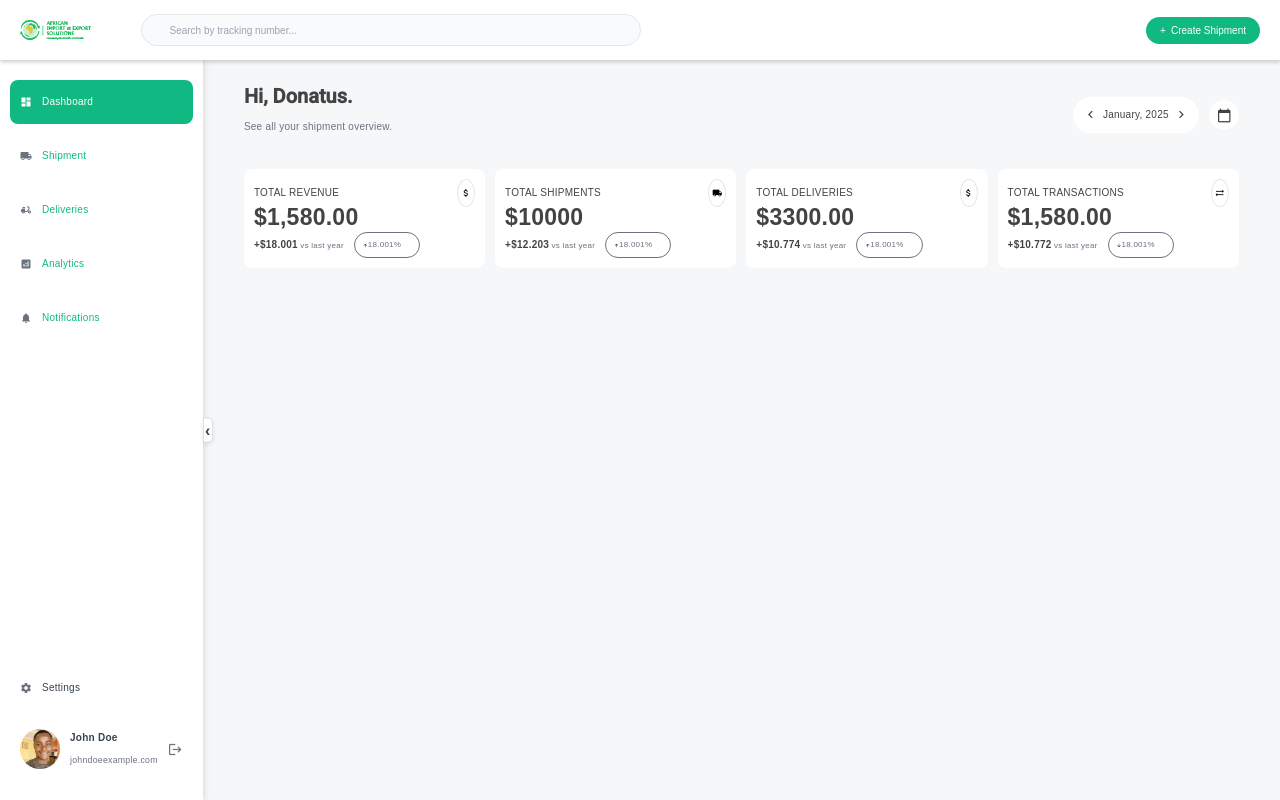
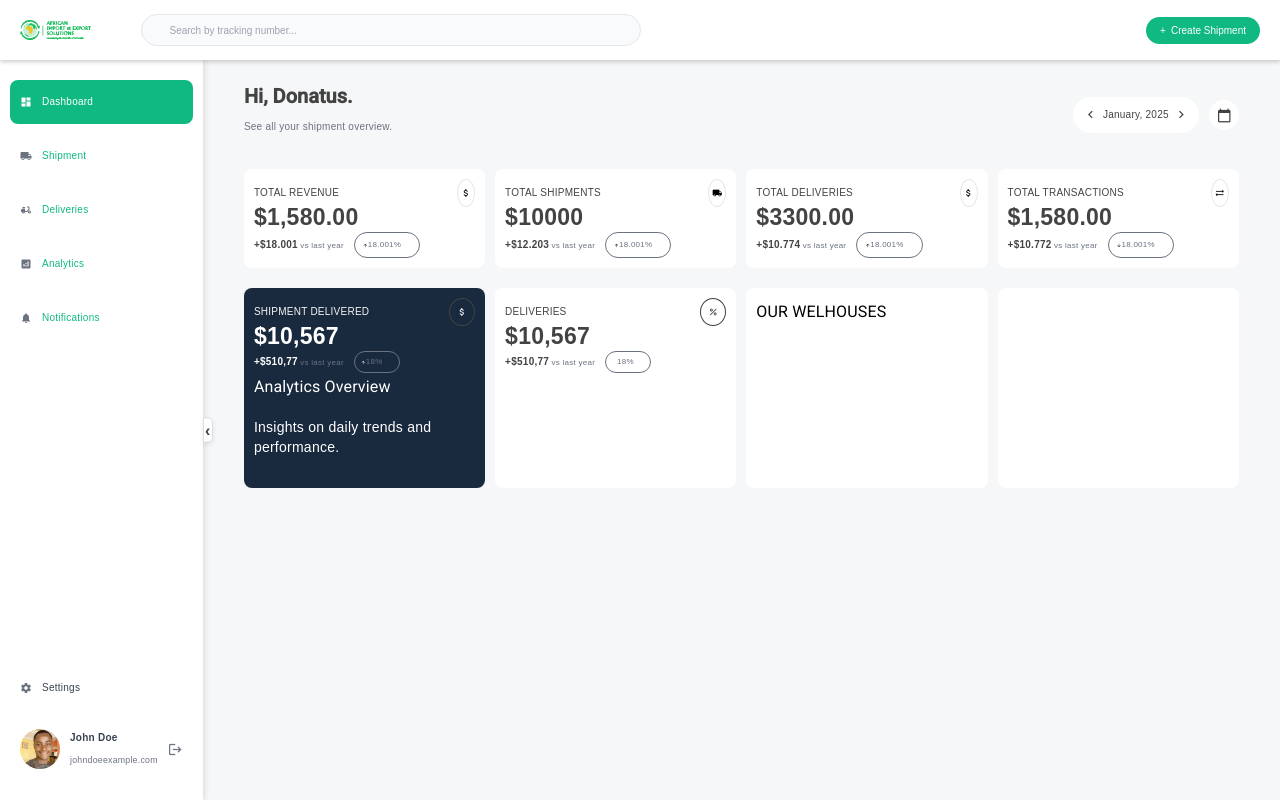
Before and after one commit to BrainDoe/aies-test, an Angular app: page /dashboard/main in a window 1280 px wide. Built offline with nearby package versions, Linux system fonts and the light colour scheme.

Commit message:
Refactored to content project for the cards

```diff
--- /dev/null
+++ b/src/app/dashboard/components/shipment-info-card/shipment-info-card.component.html
@@ -0,0 +1,3 @@
+<div class="unique-card" [ngStyle]="customStyles">
+  <ng-content></ng-content>
+</div>
--- /dev/null
+++ b/src/app/dashboard/components/shipment-info-card/shipment-info-card.component.scss
@@ -0,0 +1,9 @@
+.unique-card {
+  border-radius: 0.8rem;
+  padding: 1rem;
+  display: flex;
+  flex-direction: column;
+  justify-content: flex-start;
+  align-items: center;
+  background: #fff;
+}
--- /dev/null
+++ b/src/app/dashboard/components/shipment-info-card/shipment-info-card.component.ts
@@ -0,0 +1,15 @@
+import { Component, Input, OnInit } from '@angular/core';
+
+@Component({
+  selector: 'app-shipment-info-card',
+  templateUrl: './shipment-info-card.component.html',
+  styleUrl: './shipment-info-card.component.scss',
+})
+export class ShipmentInfoCardComponent implements OnInit {
+  @Input({ required: true }) cardData: any;
+  @Input() customStyles: any;
+
+  ngOnInit() {
+    console.log(this.cardData);
+  }
+}
--- a/src/app/dashboard/components/shipment-info/shipment-info.component.html
+++ b/src/app/dashboard/components/shipment-info/shipment-info.component.html
@@ -1,5 +1,127 @@
 <div class="shipment-area">
   <div class="container">
-    <div class="content-wrapper"></div>
+    <div class="content-wrapper">
+      <app-shipment-info-card
+        *ngFor="let card of cards"
+        [cardData]="card"
+        [customStyles]="card.customStyles"
+      >
+        <div
+          *ngIf="card.customTemplate === 'customCard1'"
+          class="card1-content"
+        >
+          <div class="card-header">
+            <span>SHIPMENT DELIVERED</span>
+            <div>
+              <i class="material-icons">attach_money</i>
+            </div>
+          </div>
+          <div class="card-body">
+            <span>$10,567</span>
+          </div>
+          <div class="card-footer">
+            <span><strong>+$510,77</strong> vs last year</span>
+            <div>
+              <i class="material-icons">arrow_upward</i>
+              <span>18%</span>
+            </div>
+          </div>
+          <div class="analytics">
+            <h3>Analytics Overview</h3>
+            <p>Insights on daily trends and performance.</p>
+          </div>
+        </div>
+        <div
+          *ngIf="card.customTemplate === 'customCard2'"
+          class="card2-content"
+        >
+          <div class="card-header">
+            <span>DELIVERIES</span>
+            <div>
+              <i class="material-icons">percent</i>
+            </div>
+          </div>
+          <div class="card-body">
+            <span>$10,567</span>
+          </div>
+          <div class="card-footer">
+            <span><strong>+$510,77</strong> vs last year</span>
+            <div>
+              <i class="material-icons">arrow_upward</i>
+              <span>18%</span>
+            </div>
+          </div>
+          <div class="analytics"></div>
+        </div>
+        <div
+          *ngIf="card.customTemplate === 'customCard3'"
+          class="card3-content"
+        >
+          <h3>OUR WELHOUSES</h3>
+        </div>
+      </app-shipment-info-card>
+    </div>
   </div>
 </div>
+
+<!-- Define Custom Templates -->
+<ng-template #customCard1>
+  <div class="card1-content">
+    <div class="card-header">
+      <span>SHIPMENT DELIVERED</span>
+      <div>
+        <i class="material-icons">attach_money</i>
+      </div>
+    </div>
+    <div class="card-body">
+      <span>$10,567</span>
+    </div>
+    <div class="card-footer">
+      <span><strong>+$510,77</strong> vs last year</span>
+      <div>
+        <i class="material-icons">arrow_upward</i>
+        <span>18%</span>
+      </div>
+    </div>
+    <!-- <div class="top">
+      <h3>SHIPMENT DELIVERED</h3>
+      <i class="material-icons">attach_money</i>
+    </div> -->
+    <!-- <div class="amout">
+      <span><strong>+$10,774</strong> vs last year</span>
+      <div>
+        <i class="material-icons">arrow_upward</i>
+        <span>18%</span>
+      </div>
+    </div> -->
+    <div class="analytics">
+      <h3>Analytics Overview</h3>
+      <p>Insights on daily trends and performance.</p>
+    </div>
+  </div>
+</ng-template>
+
+<ng-template #customCard2>
+  <div class="card2-content">
+    <h3>Sales Data</h3>
+    <canvas id="salesChart"></canvas>
+  </div>
+</ng-template>
+
+<ng-template #customCard3>
+  <div class="card3-content">
+    <h3>Recent Notifications</h3>
+    <ul>
+      <li *ngFor="let notification of notifications">{{ notification }}</li>
+    </ul>
+  </div>
+</ng-template>
+
+<ng-template #customCard4>
+  <div class="card4-content">
+    <img src="assets/user-avatar.jpg" alt="User Avatar" class="profile-img" />
+    <h3>{{ user.name }}</h3>
+    <p>{{ user.email }}</p>
+    <button class="edit-profile-btn">Edit Profile</button>
+  </div>
+</ng-template>
--- a/src/app/dashboard/components/shipment-info/shipment-info.component.scss
+++ b/src/app/dashboard/components/shipment-info/shipment-info.component.scss
@@ -24,3 +24,240 @@
     }
   }
 }
+
+.card1-content {
+  width: 100%;
+
+  .card-header {
+    display: flex;
+    align-items: center;
+    justify-content: space-between;
+
+    span {
+      font-size: 1rem;
+      color: #f4f4f4;
+      display: inline-block;
+    }
+
+    div {
+      padding: 0.3rem 0.7rem;
+      border-radius: 50%;
+      border: 1px solid #434343;
+    }
+
+    i {
+      font-size: 1rem;
+      display: inline-block;
+      margin-top: 0.3rem;
+      color: #fff;
+    }
+  }
+
+  .card-body {
+    display: flex;
+    align-items: center;
+    justify-content: flex-start;
+
+    span {
+      display: inline-block;
+      font-size: 2.3rem;
+      font-weight: 600;
+      color: #fff;
+    }
+  }
+
+  .card-footer {
+    display: flex;
+    align-items: center;
+    justify-content: flex-start;
+    margin-top: 0.5rem;
+
+    span {
+      font-size: 0.8rem;
+      display: inline-block;
+      color: #6b7280;
+      margin-right: 1rem;
+
+      strong {
+        font-size: 1rem;
+        color: #fff;
+      }
+    }
+
+    div {
+      display: flex;
+      align-items: center;
+      justify-content: space-between;
+      padding: 0rem 0.6rem;
+      border-radius: 2rem;
+      border: 1px solid #6b7280;
+
+      i {
+        font-size: 0.5rem;
+        display: inline-block;
+      }
+      span {
+        font-size: 0.8rem;
+        display: inline-block;
+      }
+    }
+  }
+}
+
+.card2-content {
+  width: 100%;
+
+  .card-header {
+    display: flex;
+    align-items: center;
+    justify-content: space-between;
+
+    span {
+      font-size: 1rem;
+      color: #434343;
+      display: inline-block;
+    }
+
+    div {
+      padding: 0.3rem 0.7rem;
+      border-radius: 50%;
+      border: 1px solid #434343;
+    }
+
+    i {
+      font-size: 1rem;
+      display: inline-block;
+      margin-top: 0.3rem;
+      color: #434343;
+    }
+  }
+
+  .card-body {
+    display: flex;
+    align-items: center;
+    justify-content: flex-start;
+
+    span {
+      display: inline-block;
+      font-size: 2.3rem;
+      font-weight: 600;
+      color: #434343;
+    }
+  }
+
+  .card-footer {
+    display: flex;
+    align-items: center;
+    justify-content: flex-start;
+    margin-top: 0.5rem;
+
+    span {
+      font-size: 0.8rem;
+      display: inline-block;
+      color: #6b7280;
+      margin-right: 1rem;
+
+      strong {
+        font-size: 1rem;
+        color: #434343;
+      }
+    }
+
+    div {
+      display: flex;
+      align-items: center;
+      justify-content: space-between;
+      padding: 0rem 0.6rem;
+      border-radius: 2rem;
+      border: 1px solid #6b7280;
+
+      i {
+        font-size: 0.5rem;
+        display: inline-block;
+      }
+      span {
+        font-size: 0.8rem;
+        display: inline-block;
+      }
+    }
+  }
+}
+
+.card3-content {
+  width: 100%;
+
+  .card-header {
+    display: flex;
+    align-items: center;
+    justify-content: space-between;
+
+    span {
+      font-size: 1rem;
+      color: #434343;
+      display: inline-block;
+    }
+
+    div {
+      padding: 0.3rem 0.7rem;
+      border-radius: 50%;
+      border: 1px solid #434343;
+    }
+
+    i {
+      font-size: 1rem;
+      display: inline-block;
+      margin-top: 0.3rem;
+      color: #434343;
+    }
+  }
+
+  .card-body {
+    display: flex;
+    align-items: center;
+    justify-content: flex-start;
+
+    span {
+      display: inline-block;
+      font-size: 2.3rem;
+      font-weight: 600;
+      color: #434343;
+    }
+  }
+
+  .card-footer {
+    display: flex;
+    align-items: center;
+    justify-content: flex-start;
+    margin-top: 0.5rem;
+
+    span {
+      font-size: 0.8rem;
+      display: inline-block;
+      color: #6b7280;
+      margin-right: 1rem;
+
+      strong {
+        font-size: 1rem;
+        color: #434343;
+      }
+    }
+
+    div {
+      display: flex;
+      align-items: center;
+      justify-content: space-between;
+      padding: 0rem 0.6rem;
+      border-radius: 2rem;
+      border: 1px solid #6b7280;
+
+      i {
+        font-size: 0.5rem;
+        display: inline-block;
+      }
+      span {
+        font-size: 0.8rem;
+        display: inline-block;
+      }
+    }
+  }
+}
--- a/src/app/dashboard/components/shipment-info/shipment-info.component.ts
+++ b/src/app/dashboard/components/shipment-info/shipment-info.component.ts
@@ -3,8 +3,63 @@ import { Component } from '@angular/core';
 @Component({
   selector: 'app-shipment-info',
   templateUrl: './shipment-info.component.html',
-  styleUrl: './shipment-info.component.scss'
+  styleUrl: './shipment-info.component.scss',
 })
 export class ShipmentInfoComponent {
+  notifications = [
+    'New order received',
+    'Item out of stock',
+    'Weekly report available',
+  ];
+  user = { name: 'John Doe', email: 'john.doe@example.com' };
 
+  cards = [
+    {
+      title: 'Card 1',
+      customTemplate: 'customCard1',
+      content: 'This is the first card.',
+      customStyles: {
+        'grid-column': 'span 2',
+        'grid-row': 'span 1',
+        'background-color': '#192A3E',
+        color: '#fff',
+        'min-height': '200px',
+      },
+      icon: ['attach_money'],
+    },
+    {
+      title: 'Card 2',
+      customTemplate: 'customCard2',
+      content: 'This is the second card.',
+      customStyles: {
+        'grid-column': 'span 2',
+        'grid-row': 'span 1',
+        color: '#fff',
+        'min-height': '200px',
+      },
+      icon: ['attach_money'],
+    },
+    {
+      title: 'Card 3',
+      customTemplate: 'customCard3',
+      content: 'This is the third card.',
+      customStyles: {
+        'grid-column': 'span 1',
+        'grid-row': 'span 1',
+        'min-height': '200px',
+      },
+      icon: ['attach_money'],
+    },
+    {
+      title: 'Card 4',
+      customTemplate: 'customCard4',
+      content: 'This is the fourth card.',
+      customStyles: {
+        'grid-column': 'span 1',
+        'grid-row': 'span 1',
+        'min-height': '200px',
+      },
+      icon: ['attach_money'],
+    },
+  ];
 }
--- a/src/app/dashboard/dashboard.module.ts
+++ b/src/app/dashboard/dashboard.module.ts
@@ -11,9 +11,10 @@ import { WelcomeComponent } from './components/welcome/welcome.component';
 import { TotalAreaWrapperComponent } from './components/total-area-wrapper/total-area-wrapper.component';
 import { TotalAreaCardComponent } from './components/total-area-card/total-area-card.component';
 import { ShipmentInfoComponent } from './components/shipment-info/shipment-info.component';
+import { ShipmentInfoCardComponent } from './components/shipment-info-card/shipment-info-card.component';
 
 @NgModule({
-  declarations: [MainComponent, TopbarComponent, SidebarComponent, WelcomeComponent, TotalAreaWrapperComponent, TotalAreaCardComponent, ShipmentInfoComponent],
+  declarations: [MainComponent, TopbarComponent, SidebarComponent, WelcomeComponent, TotalAreaWrapperComponent, TotalAreaCardComponent, ShipmentInfoComponent, ShipmentInfoCardComponent],
   imports: [
     CommonModule,
     DashboardRoutingModule,
```
